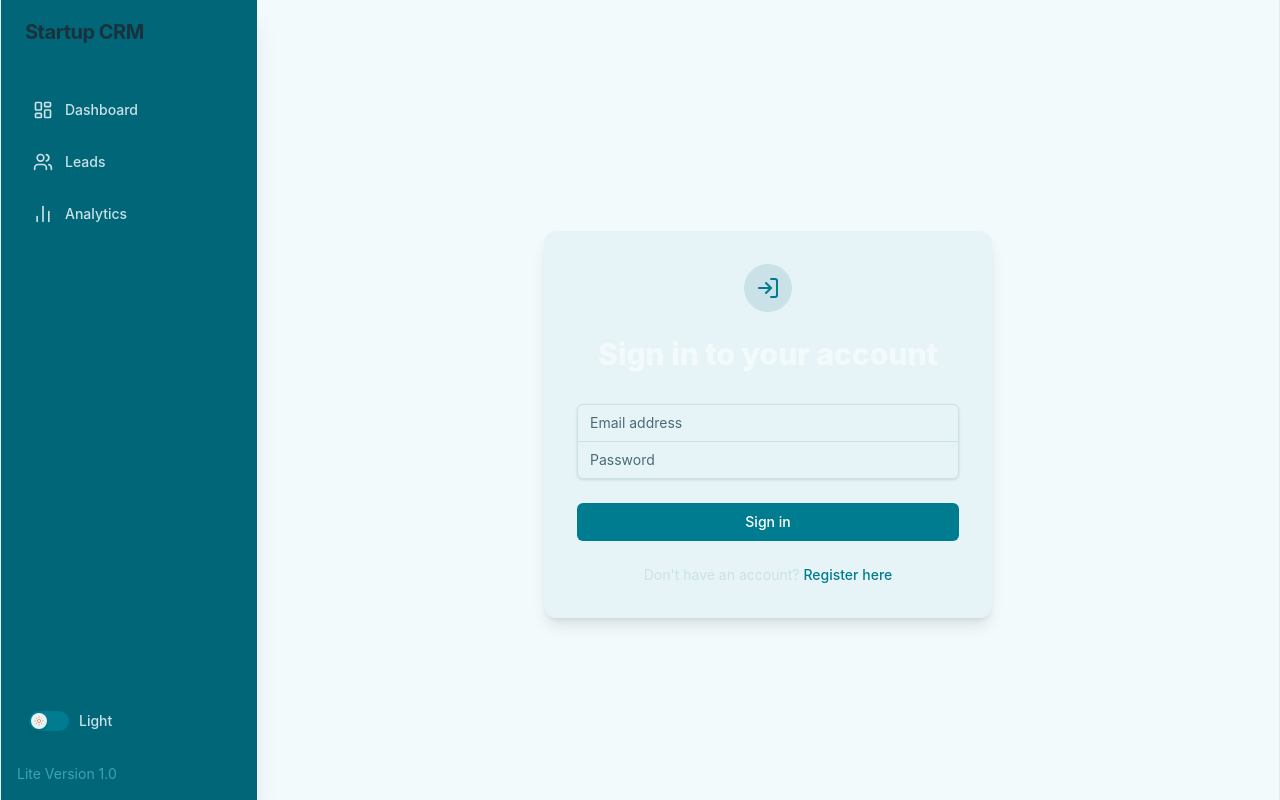
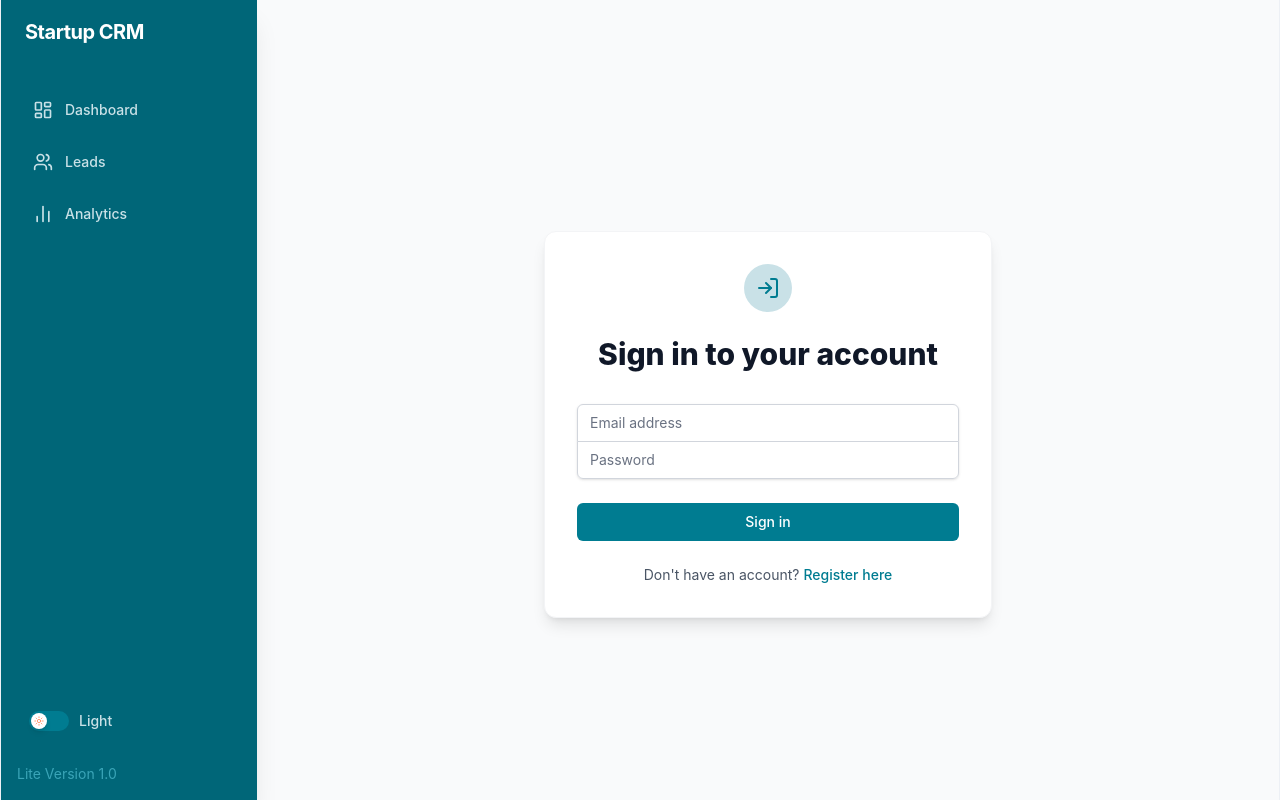
Before and after one commit to rohini-26ui/startup-crm-lite, a React (Vite) app: page /login in a window 1280 px wide. Built offline with nearby package versions, Linux system fonts and the light colour scheme; no server answers.

Commit message:
color modification

```diff
--- a/src/components/analytics/ActivityHeatmap.jsx
+++ b/src/components/analytics/ActivityHeatmap.jsx
@@ -3,14 +3,14 @@ import { Activity } from 'lucide-react';
 import { ChartCard } from './PieChartCard';
 import { HEAT_COLORS } from '../../constants/analyticsColors';
 
-/** Map a count to a heat-intensity colour. */
-const heatColor = (count) => {
-  if (count === 0) return HEAT_COLORS[0];
-  if (count === 1) return HEAT_COLORS[1];
-  if (count === 2) return HEAT_COLORS[2];
-  if (count === 3) return HEAT_COLORS[3];
-  if (count === 4) return HEAT_COLORS[4];
-  return HEAT_COLORS[5];
+/** Map a count to a heat-intensity Tailwind class. */
+const heatClass = (count) => {
+  if (count === 0) return 'bg-slate-100 dark:bg-slate-800';
+  if (count === 1) return 'bg-blue-200 dark:bg-blue-900';
+  if (count === 2) return 'bg-blue-300 dark:bg-blue-800';
+  if (count === 3) return 'bg-blue-400 dark:bg-blue-700';
+  if (count === 4) return 'bg-blue-500 dark:bg-blue-600';
+  return 'bg-blue-700 dark:bg-blue-500';
 };
 
 /** Single heatmap cell (day square). */
@@ -20,8 +20,7 @@ const Cell = memo(({ date, count, label }) => {
   return (
     <div className="relative group" style={{ lineHeight: 0 }}>
       <div
-        className="w-3 h-3 rounded-[2px] cursor-default transition-transform duration-150 group-hover:scale-125"
-        style={{ backgroundColor: heatColor(count) }}
+        className={`w-3 h-3 rounded-[2px] cursor-default transition-transform duration-150 group-hover:scale-125 ${heatClass(count)}`}
         onMouseEnter={() => setHover(true)}
         onMouseLeave={() => setHover(false)}
         title={`${label}: ${count} lead${count !== 1 ? 's' : ''}`}
--- a/src/components/analytics/ForecastCard.jsx
+++ b/src/components/analytics/ForecastCard.jsx
@@ -56,7 +56,7 @@ const ForecastCard = memo(({ data }) => {
             style={{ width: `${confidence}%` }}
           />
         </div>
-        <p className="text-[10px] text-slate-400 mt-2">
+        <p className="text-[10px] text-slate-400 dark:text-slate-500 mt-2">
           {confidence >= 70 ? 'High confidence — consistent revenue data'
            : confidence >= 45 ? 'Moderate — add more Won deals to improve'
            : 'Low — insufficient historical data'}
--- a/src/components/analytics/LeadSourceChart.jsx
+++ b/src/components/analytics/LeadSourceChart.jsx
@@ -15,8 +15,8 @@ import { SOURCE_COLORS } from '../../constants/analyticsColors';
 const CustomTooltip = ({ active, payload, label }) => {
   if (!active || !payload?.length) return null;
   return (
-    <div className="bg-white border border-slate-200 rounded-xl shadow-lg px-4 py-3 text-sm">
-      <p className="font-semibold text-slate-700 mb-1">{label}</p>
+    <div className="bg-white dark:bg-gray-800 border border-slate-200 dark:border-gray-700 rounded-xl shadow-lg px-4 py-3 text-sm">
+      <p className="font-semibold text-slate-800 dark:text-white mb-2">{label}</p>
       <p className="text-blue-600 font-bold">{payload[0].value} Leads</p>
     </div>
   );
--- a/src/components/analytics/RevenueChartCard.jsx
+++ b/src/components/analytics/RevenueChartCard.jsx
@@ -16,8 +16,8 @@ import { formatINR } from '../../utils/analyticsHelpers';
 const CustomTooltip = ({ active, payload, label }) => {
   if (!active || !payload?.length) return null;
   return (
-    <div className="bg-white border border-slate-200 rounded-xl shadow-lg px-4 py-3 text-sm">
-      <p className="font-semibold text-slate-700 mb-1">{label} Revenue</p>
+    <div className="bg-white dark:bg-gray-800 border border-slate-200 dark:border-gray-700 rounded-xl shadow-lg px-4 py-3 text-sm">
+      <p className="font-semibold text-slate-800 dark:text-white mb-1">{label} Revenue</p>
       <p className="text-emerald-600 font-bold">{formatINR(payload[0].value)}</p>
     </div>
   );
--- a/src/components/analytics/StatsCards.jsx
+++ b/src/components/analytics/StatsCards.jsx
@@ -33,7 +33,7 @@ const GrowthBadge = ({ value }) => {
 const StatCard = memo(({ id, icon: Icon, label, value, growth, accent, sub }) => (
   <div
     id={id}
-    className="bg-white rounded-2xl border border-slate-200 shadow-sm hover:shadow-md transition-all p-5 flex flex-col gap-3"
+    className="bg-white dark:bg-gray-800 rounded-2xl border border-slate-200 dark:border-gray-700 shadow-sm hover:shadow-md transition-all p-5 flex flex-col gap-3"
   >
     <div className="flex items-center justify-between">
       <div className={`w-10 h-10 rounded-xl flex items-center justify-center ${accent}`}>
--- a/src/index.css
+++ b/src/index.css
@@ -37,29 +37,7 @@
 
   /* Overrides for Tailwind Default Colors Used in the App */
 
-  /* Backgrounds & Surfaces mapped to Gray/Slate */
-  --color-slate-50: var(--brand-bg);
-  --color-slate-100: var(--brand-bg);
-  --color-slate-200: var(--brand-border);
-  --color-slate-300: var(--brand-border);
-  --color-slate-400: var(--brand-text-secondary);
-  --color-slate-500: var(--brand-text-secondary);
-  --color-slate-600: var(--brand-text-secondary);
-  --color-slate-700: var(--brand-border);
-  --color-slate-800: var(--brand-text);
-  --color-slate-900: var(--brand-bg);
-  --color-slate-950: var(--brand-bg);
-
-  --color-gray-50: var(--brand-bg);
-  --color-gray-100: var(--brand-surface);
-  --color-gray-200: var(--brand-border);
-  --color-gray-300: var(--brand-border);
-  --color-gray-400: var(--brand-text-secondary);
-  --color-gray-500: var(--brand-text-secondary);
-  --color-gray-600: var(--brand-border);
-  --color-gray-700: var(--brand-border);
-  --color-gray-800: var(--brand-surface);
-  --color-gray-900: var(--brand-bg);
+  /* Backgrounds & Surfaces mapped to Gray/Slate have been removed to restore standard Tailwind grays */
 
   /* Primary mapped to Blue */
   --color-blue-50: var(--brand-surface);
@@ -87,19 +65,6 @@
 }
 
 /* Base Overrides for strict design token mapping */
-
-/* Ensure white backgrounds map to surface */
-.bg-white {
-  background-color: var(--brand-surface) !important;
-}
-
-/* Ensure white text maps to brand text, UNLESS it's on a primary background */
-.text-white {
-  color: var(--brand-text) !important;
-}
-.dark .text-white {
-  color: var(--brand-text) !important;
-}
 
 /* Text on primary buttons (bg-blue-600) needs to be high contrast */
 .bg-blue-600.text-white,
--- a/src/services/api.js
+++ b/src/services/api.js
@@ -4,7 +4,7 @@ import toast from 'react-hot-toast';
 // Create an Axios instance with base URL from environment variables
 // Fallback to Railway backend prevents 405 relative path routing errors when env vars are missing on Vercel
 const api = axios.create({
-  baseURL: import.meta.env.VITE_API_URL || 'https://startup-crm-lite-production-62b7.up.railway.app',
+  baseURL: import.meta.env.VITE_API_URL || 'http://localhost:5000',
 });
 
 // Request interceptor to automatically add the Authorization header
```
